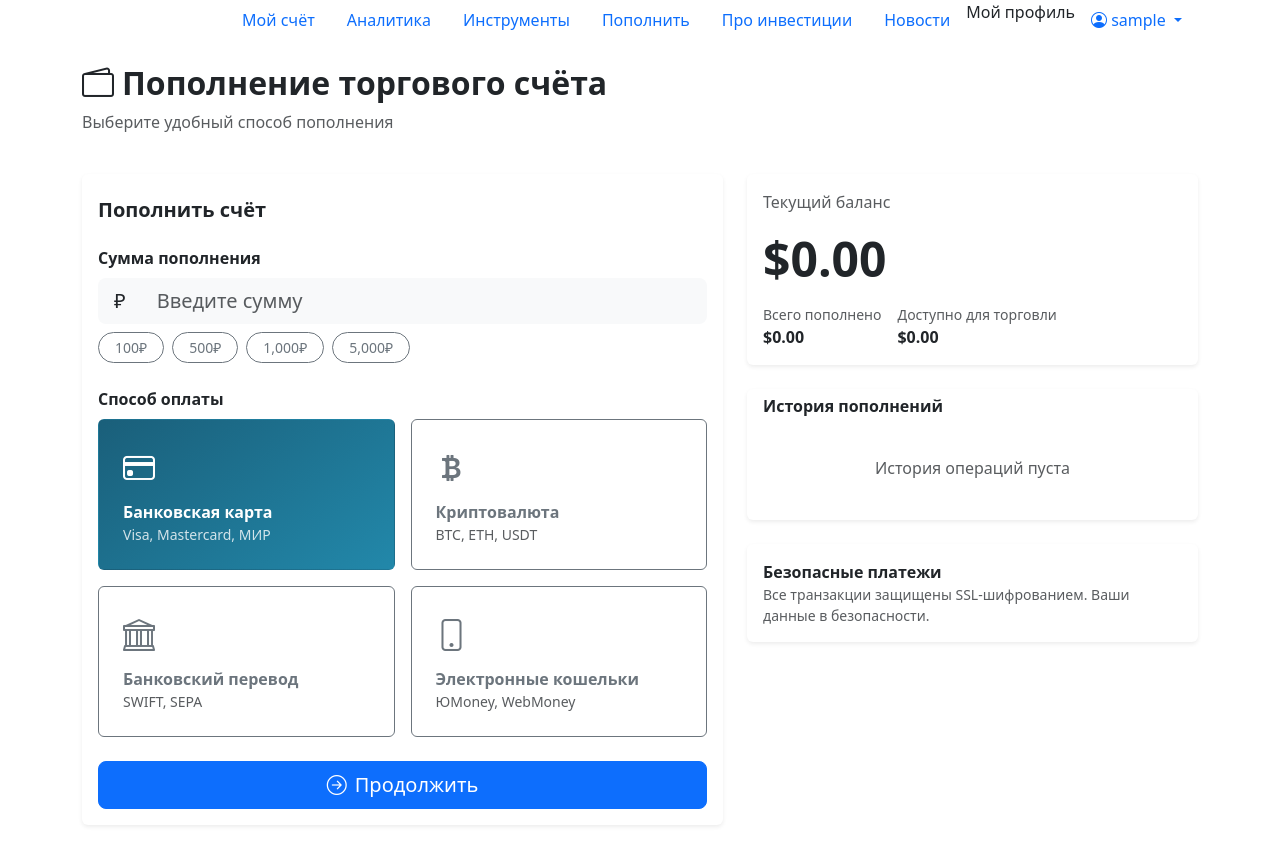
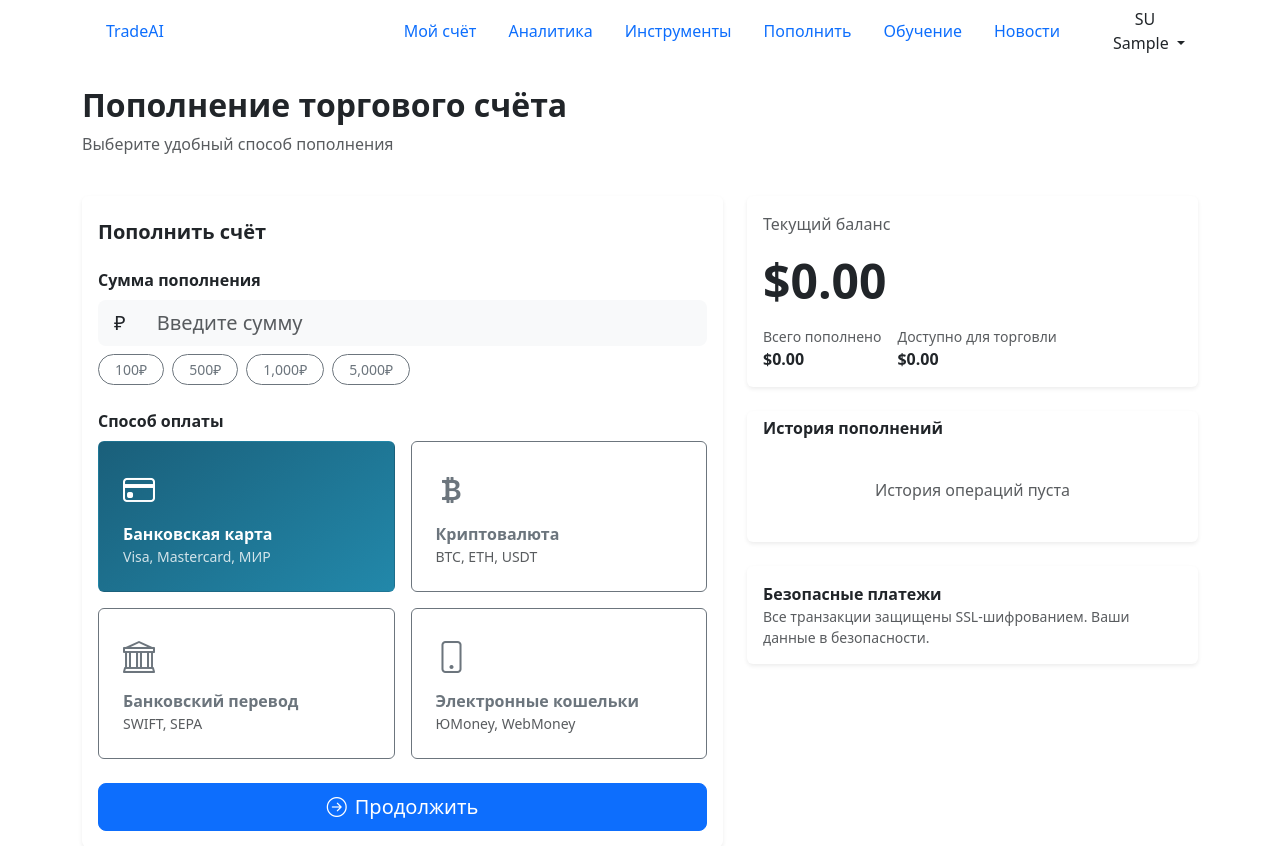
Before and after one commit to nastyakurzanova/trading_app, a Django app: page /deposit/ in a window 1280 px wide. Shown: the top 846 px of the page. Run offline with Django 5.2, Linux system fonts and the light colour scheme; the visitor is signed in with stand-in values (Sample User, id 1); data comes from the database, SQL or seed files in the repository; data that the repository does not hold is empty.

Commit message:
Умная навигация: скрывается при скролле вниз, появляется при скролле вверх. Исправлены стили.

```diff
--- a/trading/templates/trading/analytics.html
+++ b/trading/templates/trading/analytics.html
@@ -6,7 +6,7 @@
 {% block content %}
 <div class="analytics">
     <div class="d-flex align-items-center justify-content-between mb-4">
-        <h2 class="fw-bold"><i class="bi bi-bar-chart-steps me-2"></i>Аналитика рынка</h2>
+        <h2 class="fw-bold">Аналитика рынка</h2>
         <div class="d-flex gap-2">
             <select id="symbolSelect" class="form-select" style="width: auto;">
                 {% for s in symbols %}
--- a/trading/templates/trading/base.html
+++ b/trading/templates/trading/base.html
@@ -5,85 +5,98 @@
     <meta charset="UTF-8">
     <meta name="viewport" content="width=device-width, initial-scale=1.0">
     <title>{% block title %}TradeAI – Умная торговля{% endblock %}</title>
-    <!-- Шрифты и иконки -->
     <link rel="preconnect" href="https://fonts.googleapis.com">
     <link rel="preconnect" href="https://fonts.gstatic.com" crossorigin>
     <link href="https://fonts.googleapis.com/css2?family=Inter:opsz,wght@14..32,400;14..32,500;14..32,600;14..32,700&display=swap" rel="stylesheet">
     <link rel="stylesheet" href="https://cdn.jsdelivr.net/npm/bootstrap-icons@1.11.3/font/bootstrap-icons.min.css">
-    <!-- Bootstrap (только сетка и утилиты, основной стиль переопределён) -->
     <link href="https://cdn.jsdelivr.net/npm/bootstrap@5.3.0/dist/css/bootstrap.min.css" rel="stylesheet">
-    <!-- Кастомные стили -->
     <link rel="stylesheet" href="{% static 'trading/css/styles.css' %}">
 </head>
 <body>
 
-<!-- Стеклянная навигация -->
-<nav class="glass-nav">
-    <div class="container d-flex align-items-center justify-content-between">
-        <a class="navbar-brand" href="{% url 'dashboard' %}">
+<nav class="glass-nav" id="mainNav">
+    <div class="container">
+        <div class="d-flex align-items-center justify-content-between">
+            <a class="d-flex align-items-center text-decoration-none" href="{% url 'dashboard' %}">
+                <div class="brand-icon">
+                    <i class="bi bi-graph-up-arrow text-white"></i>
+                </div>
+                <span class="brand-text ms-2">TradeAI</span>
+            </a>
 
-        </a>
-        <ul class="nav">
-            <li class="nav-item">
-                <a class="nav-link {% if request.resolver_match.url_name == 'dashboard' %}active{% endif %}" href="{% url 'dashboard' %}">
-                  Мой счёт
-                </a>
-            </li>
-            <li class="nav-item">
-                <a class="nav-link {% if request.resolver_match.url_name == 'analytics' %}active{% endif %}" href="{% url 'analytics' %}">
-                    Аналитика
-                </a>
-            </li>
-            <li class="nav-item">
-                <a class="nav-link {% if request.resolver_match.url_name == 'instruments' %}active{% endif %}" href="{% url 'instruments' %}">
-                    Инструменты
-                </a>
-            </li>
-            <li class="nav-item">
-                <a class="nav-link {% if request.resolver_match.url_name == 'deposit' %}active{% endif %}" href="{% url 'deposit' %}">
-                    Пополнить
-                </a>
-            </li>
-            <li class="nav-item">
-                <a class="nav-link {% if request.resolver_match.url_name == 'about_invest' %}active{% endif %}" href="{% url 'about_invest' %}">
-                   Про инвестиции
-                </a>
-            </li>
-            <li class="nav-item">
-                <a class="nav-link {% if request.resolver_match.url_name == 'news' %}active{% endif %}" href="{% url 'news' %}">
-                   Новости
-                </a>
-            </li>
+            <button class="btn d-lg-none" onclick="toggleMobileMenu()">
+                <i class="bi bi-list fs-4"></i>
+            </button>
 
-            <li><a class="dropdown-item" href="{% url 'profile' %}">Мой профиль</a></li>
+            <div class="d-none d-lg-flex align-items-center">
+                <ul class="nav me-3">
+                    {% if user.is_authenticated %}
+                    <li class="nav-item"><a class="nav-link" href="{% url 'dashboard' %}">Мой счёт</a></li>
+                    <li class="nav-item"><a class="nav-link" href="{% url 'analytics' %}">Аналитика</a></li>
+                    <li class="nav-item"><a class="nav-link" href="{% url 'instruments' %}">Инструменты</a></li>
+                    <li class="nav-item"><a class="nav-link" href="{% url 'deposit' %}">Пополнить</a></li>
+                    {% endif %}
+                    <li class="nav-item"><a class="nav-link" href="{% url 'about_invest' %}">Обучение</a></li>
+                    <li class="nav-item"><a class="nav-link" href="{% url 'news' %}">Новости</a></li>
+                </ul>
 
                 {% if user.is_authenticated %}
-            <li class="nav-item dropdown">
-                <a class="nav-link dropdown-toggle" href="#" id="userDropdown" role="button" data-bs-toggle="dropdown">
-                    <i class="bi bi-person-circle"></i> {{ user.username }}
-                </a>
+                <div class="dropdown">
+                    <button class="btn btn-profile dropdown-toggle" type="button" data-bs-toggle="dropdown">
+                        <div class="user-avatar"><span>{{ user.first_name|first|upper }}{{ user.last_name|first|upper }}</span></div>
+                        <span class="d-none d-xl-inline ms-2">{{ user.first_name|default:user.username }}</span>
+                    </button>
                     <ul class="dropdown-menu dropdown-menu-end">
-                    <li><a class="dropdown-item" href="{% url 'configure_app' %}">Настройки торговли</a></li>
+                        <li><a class="dropdown-item" href="{% url 'profile' %}">Мой профиль</a></li>
+                        <li><a class="dropdown-item" href="{% url 'configure_app' %}"> Настройки</a></li>
                         <li><a class="dropdown-item" href="{% url 'connect_api' %}">API ключи</a></li>
-                    <li><a class="dropdown-item" href="{% url 'trading_decision' %}">Отчёт и решение</a></li>
+                        <li><a class="dropdown-item" href="{% url 'trading_decision' %}">Отчёт</a></li>
                         <li><hr class="dropdown-divider"></li>
                         <li>
                             <form method="post" action="{% url 'logout' %}">
                                 {% csrf_token %}
-                            <button type="submit" class="dropdown-item">Выйти</button>
+                                <button type="submit" class="dropdown-item text-danger">Выйти</button>
                             </form>
                         </li>
                     </ul>
+                </div>
+                {% else %}
+                <div class="d-flex gap-2">
+                    <a href="{% url 'login' %}" class="btn btn-outline-primary btn-sm">Войти</a>
+                    <a href="{% url 'register' %}" class="btn btn-primary btn-sm">Регистрация</a>
+                </div>
+                {% endif %}
+            </div>
+        </div>
+
+        <div class="mobile-menu d-lg-none" id="mobileMenu" style="display: none;">
+            <ul class="list-unstyled p-3 mb-0">
+                {% if user.is_authenticated %}
+                <li><a class="d-block py-2" href="{% url 'dashboard' %}">Мой счёт</a></li>
+                <li><a class="d-block py-2" href="{% url 'analytics' %}">Аналитика</a></li>
+                <li><a class="d-block py-2" href="{% url 'instruments' %}">Инструменты</a></li>
+                <li><a class="d-block py-2" href="{% url 'deposit' %}">Пополнить</a></li>
+                {% endif %}
+                <li><a class="d-block py-2" href="{% url 'about_invest' %}">Обучение</a></li>
+                <li><a class="d-block py-2" href="{% url 'news' %}">Новости</a></li>
+                <hr>
+                {% if user.is_authenticated %}
+                <li><a class="d-block py-2" href="{% url 'profile' %}">Мой профиль</a></li>
+                <li>
+                    <form method="post" action="{% url 'logout' %}">
+                        {% csrf_token %}
+                        <button type="submit" class="btn btn-link text-danger p-0">Выйти</button>
+                    </form>
                 </li>
                 {% else %}
-            <li class="nav-item"><a class="nav-link" href="{% url 'login' %}"> Войти</a></li>
-            <li class="nav-item"><a class="nav-link" href="{% url 'register' %}">Регистрация</a></li>
+                <li><a class="d-block py-2" href="{% url 'login' %}">Войти</a></li>
+                <li><a class="d-block py-2" href="{% url 'register' %}">Регистрация</a></li>
                 {% endif %}
             </ul>
         </div>
+    </div>
 </nav>
 
-<!-- Основной контент -->
 <main class="container my-4">
     {% if messages %}
         {% for message in messages %}
@@ -97,5 +110,35 @@
 </main>
 
 <script src="https://cdn.jsdelivr.net/npm/bootstrap@5.3.0/dist/js/bootstrap.bundle.min.js"></script>
+<script>
+    const nav = document.getElementById('mainNav');
+    let lastScroll = 0;
+
+    window.addEventListener('scroll', function() {
+        const currentScroll = window.pageYOffset;
+
+        if (currentScroll <= 0) {
+            nav.classList.remove('nav-hidden');
+            return;
+        }
+
+        if (currentScroll > lastScroll && currentScroll > 80) {
+            nav.classList.add('nav-hidden');
+        } else if (currentScroll < lastScroll) {
+            nav.classList.remove('nav-hidden');
+        }
+
+        lastScroll = currentScroll;
+    });
+
+    nav.addEventListener('mouseenter', function() {
+        nav.classList.remove('nav-hidden');
+    });
+
+    function toggleMobileMenu() {
+        const menu = document.getElementById('mobileMenu');
+        menu.style.display = menu.style.display === 'none' ? 'block' : 'none';
+    }
+</script>
 </body>
 </html>
--- a/trading/templates/trading/dashboard.html
+++ b/trading/templates/trading/dashboard.html
@@ -9,7 +9,6 @@
     <div class="d-flex justify-content-between align-items-center mb-4">
         <div>
             <h2 class="fw-bold">Добрый день, {{ user.first_name|default:user.username }}!</h2>
-            <p class="text-muted">Ваш портфель на {{ now|date:"d.m.Y" }}</p>
         </div>
         <div class="d-flex gap-2">
             <a href="{% url 'configure_app' %}" class="btn btn-outline-secondary"><i class="bi bi-sliders2 me-1"></i> Настроить</a>
--- a/trading/templates/trading/deposit.html
+++ b/trading/templates/trading/deposit.html
@@ -7,7 +7,7 @@
 <div class="deposit-page">
     <div class="row mb-4">
         <div class="col-12">
-            <h2 class="fw-bold"><i class="bi bi-wallet2 me-2"></i>Пополнение торгового счёта</h2>
+            <h2 class="fw-bold">Пополнение торгового счёта</h2>
             <p class="text-muted">Выберите удобный способ пополнения</p>
         </div>
     </div>
--- a/trading/templates/trading/instruments.html
+++ b/trading/templates/trading/instruments.html
@@ -6,7 +6,7 @@
 {% block content %}
 <div class="instruments-page">
     <div class="d-flex justify-content-between align-items-center mb-4">
-        <h2 class="fw-bold"><i class="bi bi-grid-3x3-gap-fill me-2"></i>Торговые инструменты</h2>
+        <h2 class="fw-bold">Торговые инструменты</h2>
     </div>
 
     <!-- Фильтры -->
--- a/trading/templates/trading/stock_detail.html
+++ b/trading/templates/trading/stock_detail.html
@@ -161,8 +161,8 @@
 
                     <!-- Информация -->
                     <div class="small text-muted">
-                        <p><i class="bi bi-info-circle me-1"></i> Торговля осуществляется мгновенно по рыночной цене.</p>
-                        <p><i class="bi bi-shield-check me-1"></i> Ваши средства застрахованы.</p>
+                        <p> Торговля осуществляется мгновенно по рыночной цене.</p>
+                        <p> Ваши средства застрахованы.</p>
                     </div>
                 </div>
             </div>
```
Also changed, not shown: trading/templates/base.html (+102 -55 lines), README.md. Lines whose indentation alone changed are shown as unchanged.
